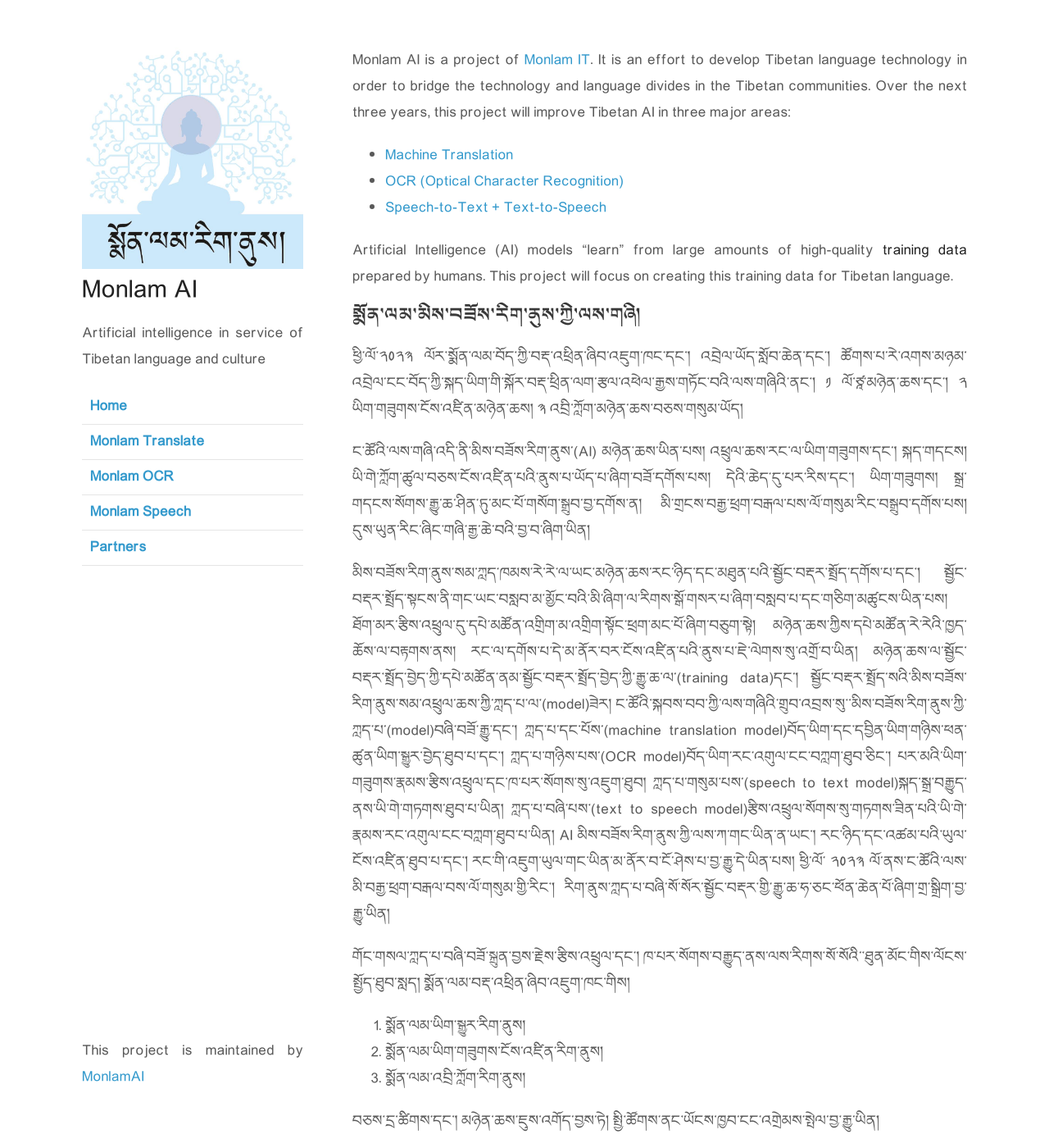
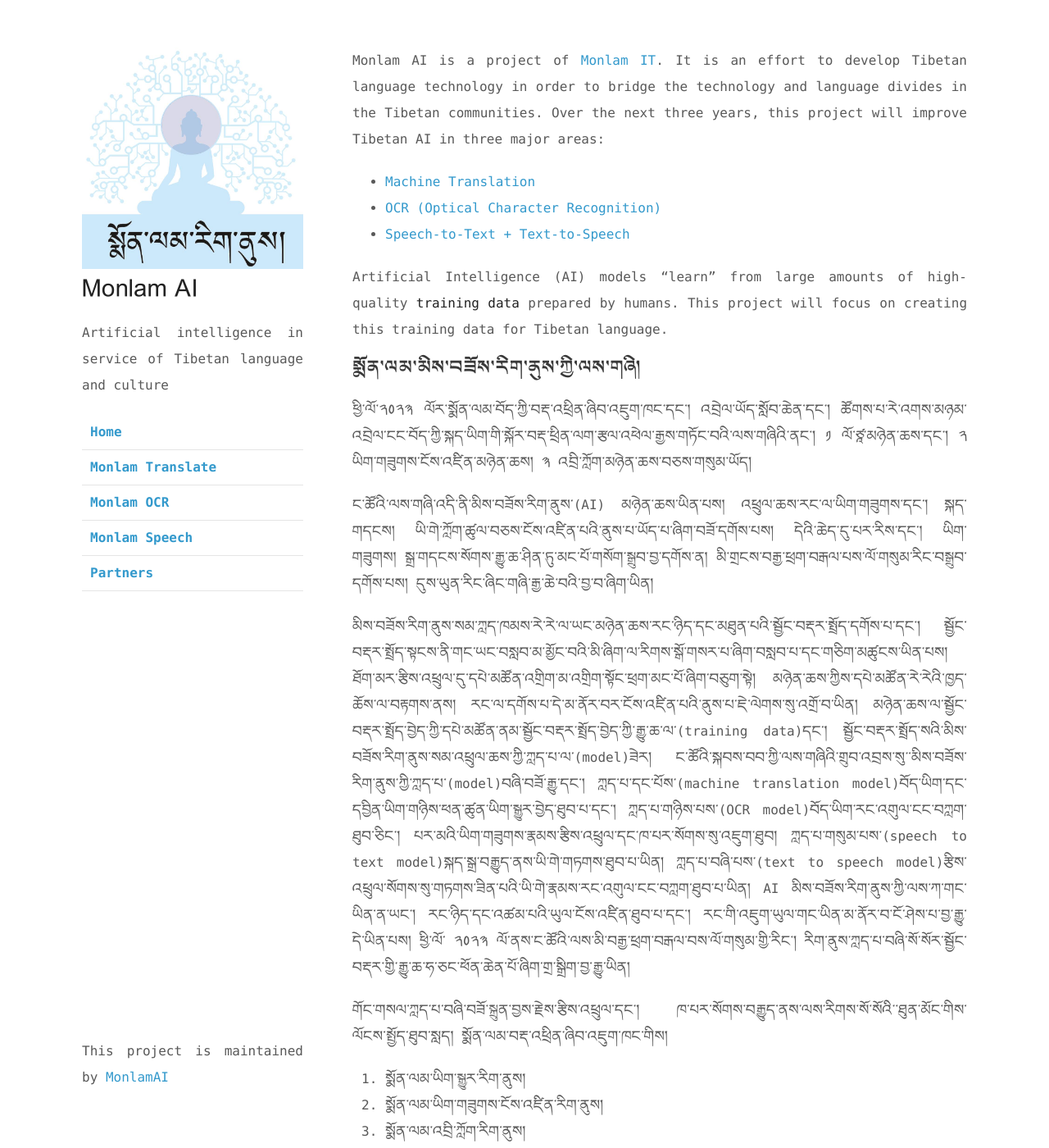
Before and after one commit to MonlamAI/monlam.ai, a Jekyll site: the page built from index.md, in a window 1280 px wide and 1400 px high. Shown: the whole window at 82% size. Built offline with Jekyll 4.4.1, drawn with Linux system fonts in a browser that asks for light colours.

Commit message:
Update styles.css

```diff
--- a/assets/css/styles.css
+++ b/assets/css/styles.css
@@ -4,7 +4,7 @@
 body {
   background-color: #fff;
   padding:50px;
-  font-family: Monlam;
+  font-family: Monaco, Bitstream Vera Sans Mono, Lucida Console, Terminal, Consolas, Liberation Mono, DejaVu Sans Mono, Courier New, monospace, Monlam;
     line-height: 32px;
   color:#595959;
   font-weight:400;
```
